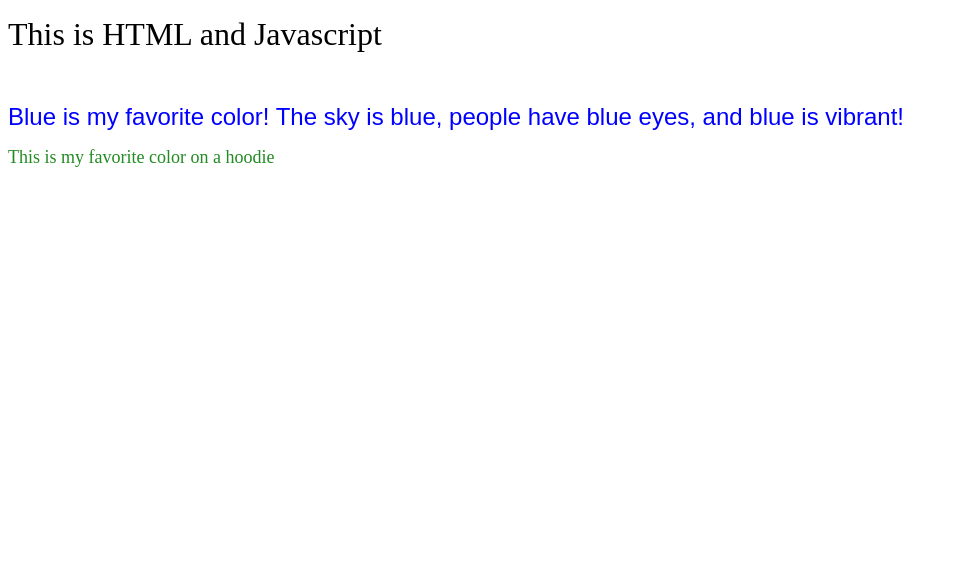
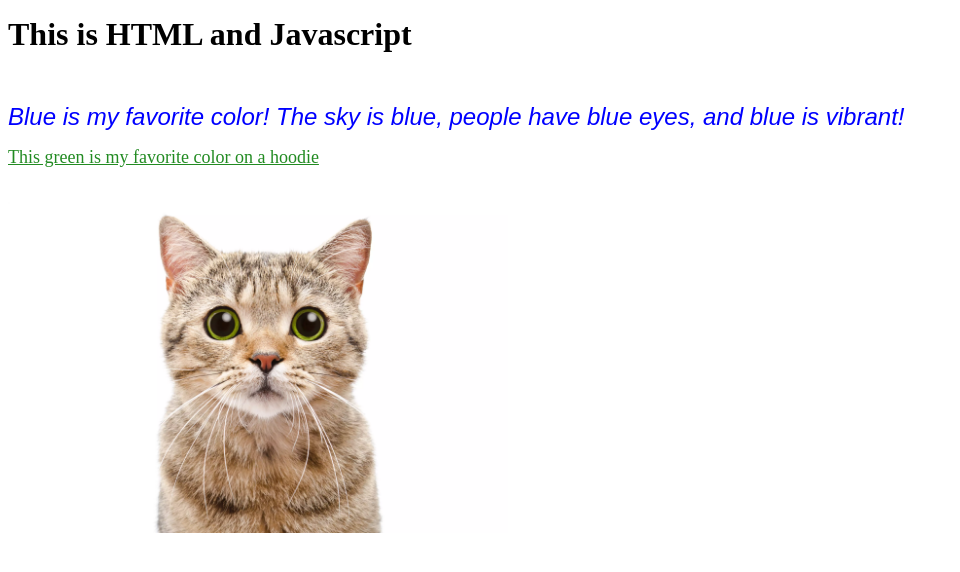
Before and after one commit to CarterT101/HTMLCSSCourse, a plain HTML site: page Basic_HTML_and_JavaScript_1/Basic_HTML_1.html in a window 1280 px wide. Shown: the whole page, without its empty margins (0-960 px from the left). Drawn offline with Linux system fonts and the light colour scheme.

Commit message:
Added image with alt attribute
added a picture with the alt attribute

```diff
--- a/Basic_HTML_and_JavaScript_1/Basic_HTML_1.html
+++ b/Basic_HTML_and_JavaScript_1/Basic_HTML_1.html
@@ -6,9 +6,11 @@
 	</head>
 	<body>
 		<script src="Basic_JavaScript_1.js"></script>
-		<p><font size="6"> This is HTML and Javascript </font></p>
+		<p><font size="6"><b>This is HTML and Javascript</b></font></p>
 		<br>
-		<p><font color="blue" face="Arial" size="5"> Blue is my favorite color! The sky is blue, people have blue eyes, and blue is vibrant! </font></p>
-		<p><font color="#228B22" size="4"> This is my favorite color on a hoodie </font></p>
+		<p><font color="blue" face="Arial" size="5"><i>Blue is my favorite color! The sky is blue, people have blue eyes, and blue is vibrant!</i></font></p>
+		<p><font color="#228B22" size="4"><u>This green is my favorite color on a hoodie</u></font></p>
+		<br>
+		<img src="cat.jpg" alt="This is a picture of a cat" width="500">
 	</body>
 </html>
```
Also changed, not shown: Basic_HTML_and_JavaScript_1/cat.jpg (added).
